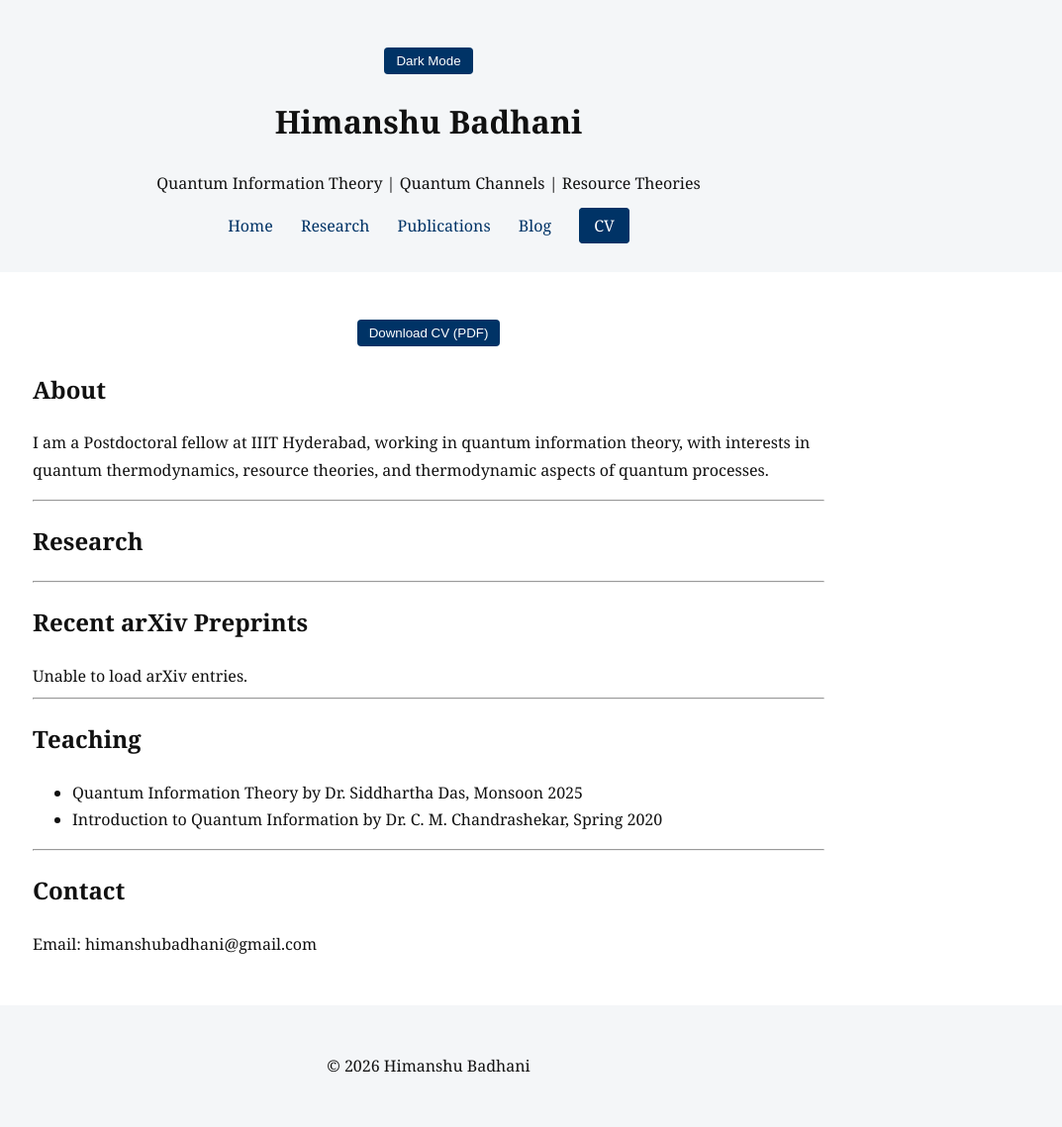
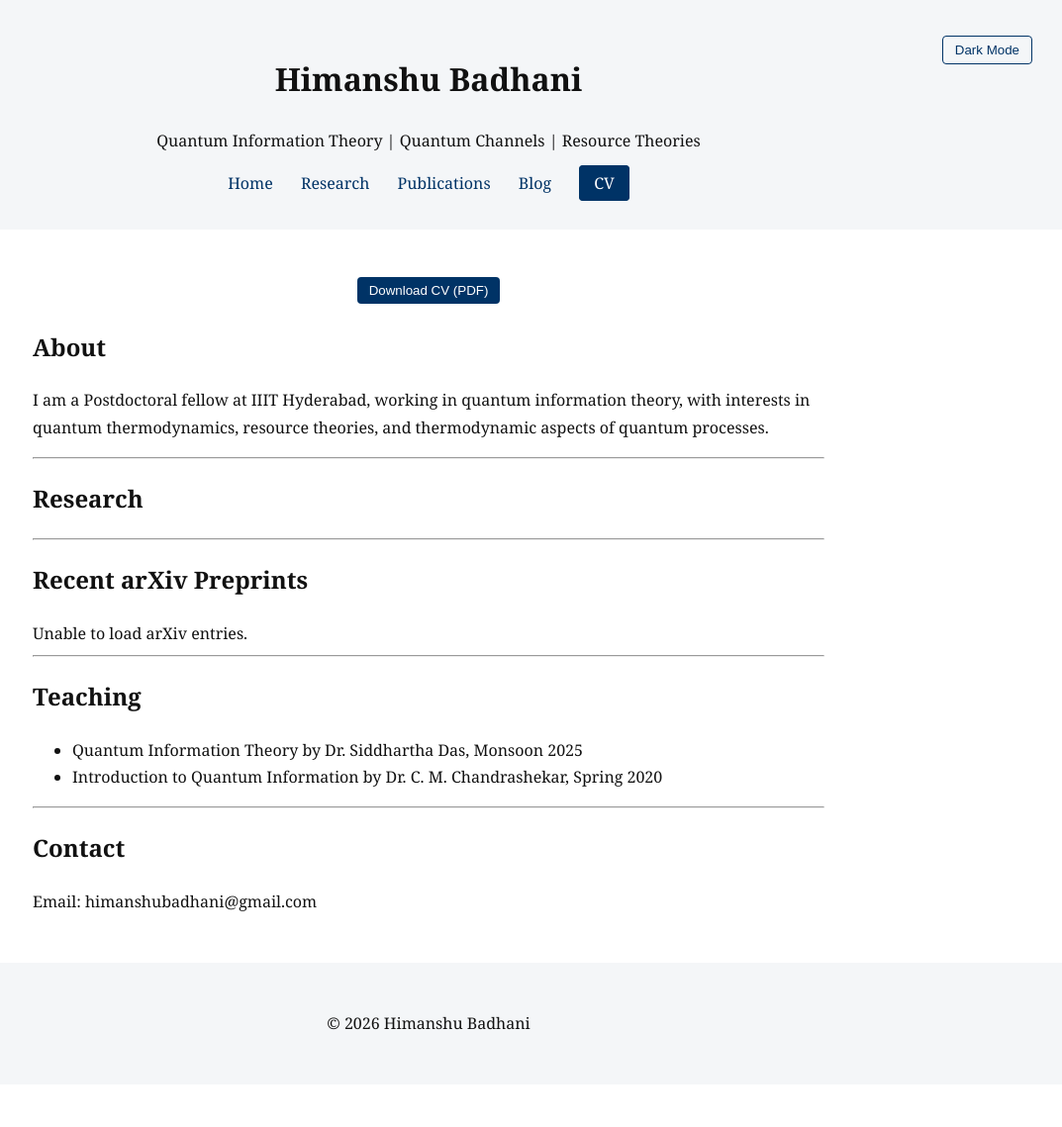
Before and after one commit to himanshubadhani/himanshubadhani.github.io, a Jekyll site: the page built from index.md, in a window 1280 px wide. Shown: the whole page at 99% size, without its empty margins (207-1280 px from the left). Built offline with Jekyll 4.4.1, drawn with Linux system fonts in a browser that asks for light colours; after the commit the page ends 1096 px from its top, so only the background shows below that.

Commit message:
Update style.css

```diff
--- a/assets/css/style.css
+++ b/assets/css/style.css
@@ -96,3 +96,30 @@ button:hover {
     background: transparent;
     color: var(--accent);
 }
+
+
+header {
+    position: relative;
+    background: var(--card);
+    padding: 2rem 0;
+    text-align: center;
+}
+
+/* Top-right dark mode toggle */
+.theme-toggle {
+    position: absolute;
+    top: 20px;
+    right: 30px;
+    padding: 6px 12px;
+    border-radius: 4px;
+    border: 1px solid var(--accent);
+    background: transparent;
+    color: var(--accent);
+    cursor: pointer;
+    transition: 0.2s ease;
+}
+
+.theme-toggle:hover {
+    background: var(--accent);
+    color: white;
+}
```
